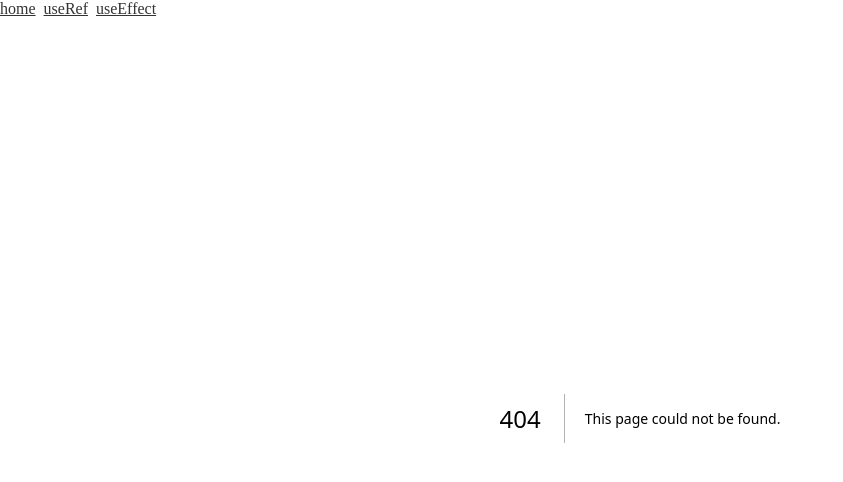
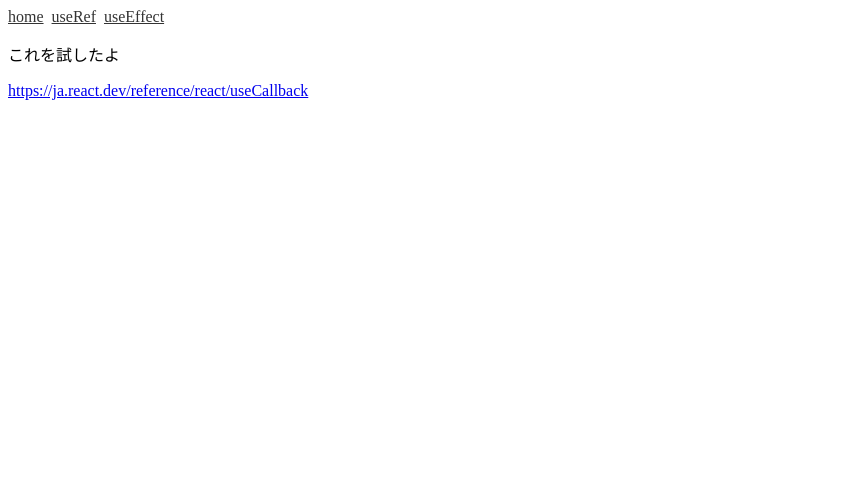
Before and after one commit to YukoKano/playground, a Next.js app: page /react/usecallbackcheck in a window 1280 px wide. Before the commit this address had no page. Shown: the top 482 px of the page, without its empty margins (0-843 px from the left). Built offline with nearby package versions, Linux system fonts and the light colour scheme.

Commit message:
useCallbackを学ぶ

```diff
--- /dev/null
+++ b/src/app/_components/UseCallbackItem/index.jsx
@@ -0,0 +1 @@
+export * from "./Skip";
--- /dev/null
+++ b/src/app/react/usecallbackcheck/page.jsx
@@ -0,0 +1,14 @@
+export default function usecallbackcheck() {
+  return (
+    <>
+      <p>これを試したよ</p>
+      <a
+        href="https://ja.react.dev/reference/react/useCallback"
+        target="_blank"
+        rel="noopener noreferrer"
+      >
+        https://ja.react.dev/reference/react/useCallback
+      </a>
+    </>
+  );
+}
```
Also changed, not shown: src/app/_components/UseCallbackItem/Skip.jsx (added, +26 -0 lines).
